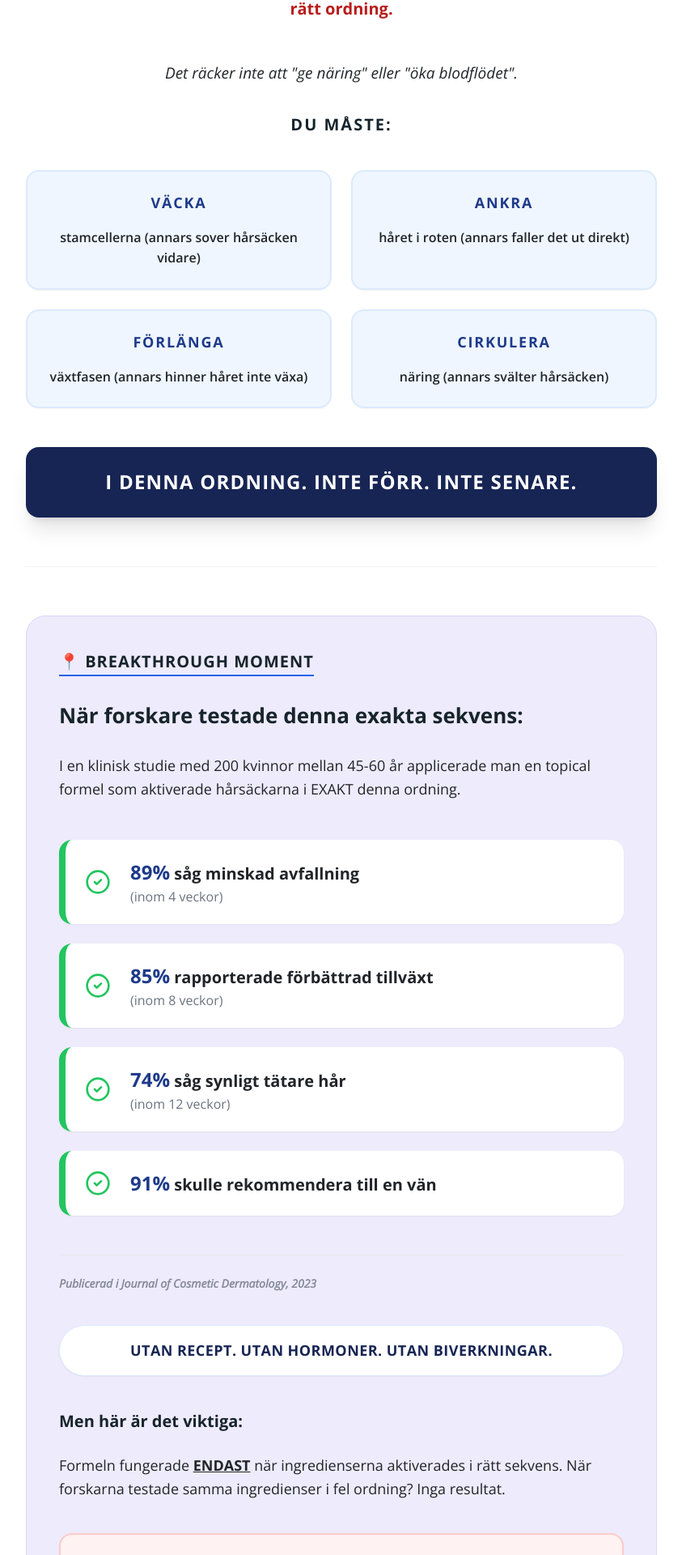
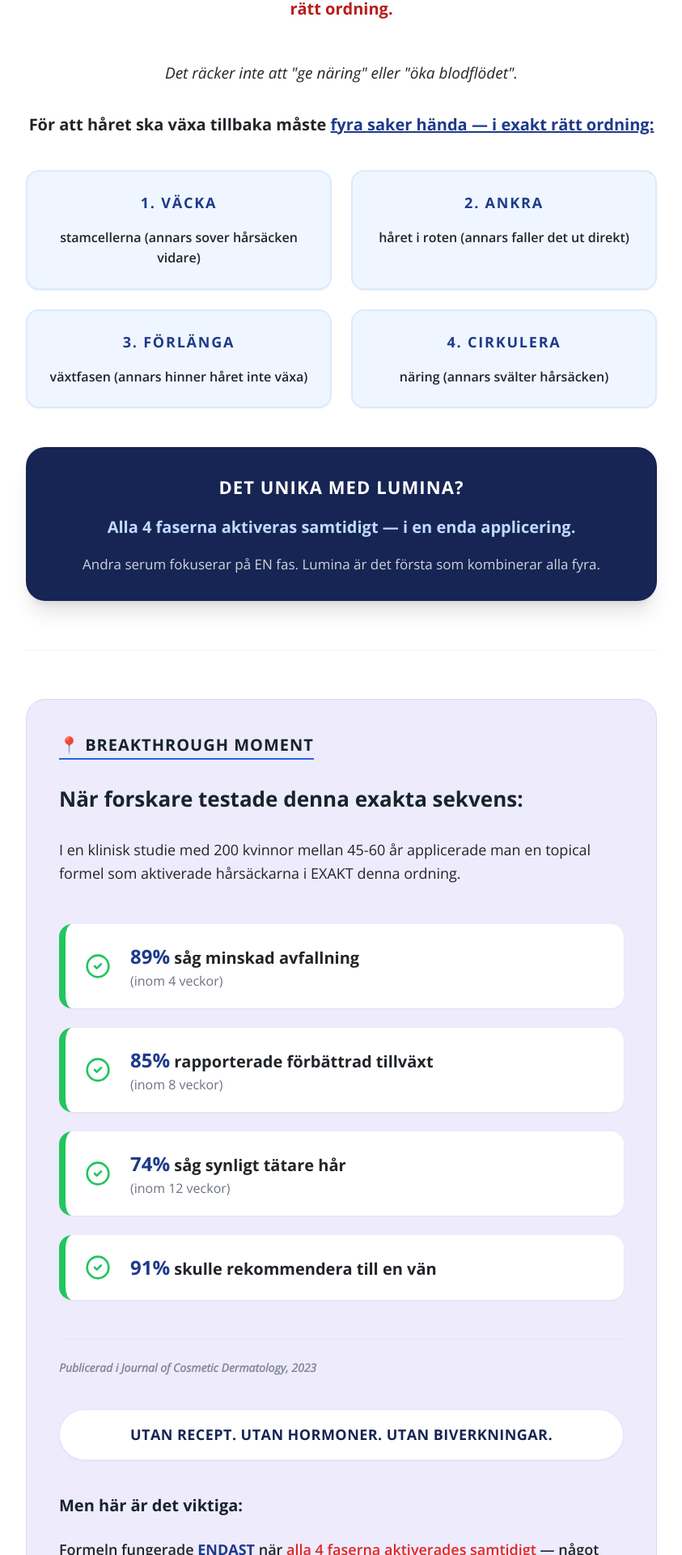
Before and after one commit to mangaz900/luminaflow, a React (Vite) app: page /kvinnor-55-plus-v4 in a window 1280 px wide. Shown: the part 4891-6811 px from the top of the page at 81% size, without its empty margins (218-1061 px from the left). Built offline with nearby package versions, Linux system fonts and the light colour scheme; no server answers; a web font is replaced by a local one.

Commit message:
Clarify 4-phase synergy in V4 (all-in-one product)

```diff
--- a/pages/listicles/Women55PlusV4.tsx
+++ b/pages/listicles/Women55PlusV4.tsx
@@ -234,28 +234,40 @@ const Women55PlusV4: React.FC = () => {
                                 Det räcker inte att "ge näring" eller "öka blodflödet".
                             </p>
 
-                            <p className="text-[20px] mb-10 font-black text-center text-[#17242C] uppercase tracking-widest">Du måste:</p>
+                            <p className="text-[20px] mb-10 text-center font-bold">
+                                För att håret ska växa tillbaka måste <span className="text-blue-900 underline">fyra saker hända — i exakt rätt ordning:</span>
+                            </p>
+
                             <div className="grid grid-cols-1 md:grid-cols-2 gap-6 mb-12">
                                 <div className="border-2 border-blue-100 bg-blue-50 p-6 rounded-2xl text-center shadow-sm">
-                                    <p className="text-[18px] font-black text-blue-900 uppercase mb-4 m-0 tracking-widest">VÄCKA</p>
+                                    <p className="text-[18px] font-black text-blue-900 uppercase mb-4 m-0 tracking-widest">1. VÄCKA</p>
                                     <p className="text-[16px] m-0 font-semibold">stamcellerna (annars sover hårsäcken vidare)</p>
                                 </div>
                                 <div className="border-2 border-blue-100 bg-blue-50 p-6 rounded-2xl text-center shadow-sm">
-                                    <p className="text-[18px] font-black text-blue-900 uppercase mb-4 m-0 tracking-widest">ANKRA</p>
+                                    <p className="text-[18px] font-black text-blue-900 uppercase mb-4 m-0 tracking-widest">2. ANKRA</p>
                                     <p className="text-[16px] m-0 font-semibold">håret i roten (annars faller det ut direkt)</p>
                                 </div>
                                 <div className="border-2 border-blue-100 bg-blue-50 p-6 rounded-2xl text-center shadow-sm">
-                                    <p className="text-[18px] font-black text-blue-900 uppercase mb-4 m-0 tracking-widest">FÖRLÄNGA</p>
+                                    <p className="text-[18px] font-black text-blue-900 uppercase mb-4 m-0 tracking-widest">3. FÖRLÄNGA</p>
                                     <p className="text-[16px] m-0 font-semibold">växtfasen (annars hinner håret inte växa)</p>
                                 </div>
                                 <div className="border-2 border-blue-100 bg-blue-50 p-6 rounded-2xl text-center shadow-sm">
-                                    <p className="text-[18px] font-black text-blue-900 uppercase mb-4 m-0 tracking-widest">CIRKULERA</p>
+                                    <p className="text-[18px] font-black text-blue-900 uppercase mb-4 m-0 tracking-widest">4. CIRKULERA</p>
                                     <p className="text-[16px] m-0 font-semibold">näring (annars svälter hårsäcken)</p>
                                 </div>
                             </div>
-                            <p className="text-[24px] text-center font-black text-white bg-blue-950 p-6 rounded-2xl shadow-xl uppercase tracking-wider">
-                                I denna ordning. Inte förr. Inte senare.
-                            </p>
+
+                            <div className="bg-blue-950 p-8 rounded-3xl shadow-xl space-y-4 mb-12">
+                                <p className="text-[22px] text-center font-black text-white uppercase tracking-wider m-0">
+                                    Det unika med Lumina?
+                                </p>
+                                <p className="text-[20px] text-center font-bold text-blue-200 m-0">
+                                    Alla 4 faserna aktiveras samtidigt — i en enda applicering.
+                                </p>
+                                <p className="text-[17px] text-center text-white/80 m-0">
+                                    Andra serum fokuserar på EN fas. Lumina är det första som kombinerar alla fyra.
+                                </p>
+                            </div>
                         </div>
 
                         <SectionDivider />
@@ -293,8 +305,8 @@ const Women55PlusV4: React.FC = () => {
                             </p>
 
                             <p className="text-[20px] font-bold mb-[24px] text-[#17242C]">Men här är det viktiga:</p>
-                            <p className="text-[18px] mb-10 leading-relaxed">
-                                Formeln fungerade <span className="underline font-bold">ENDAST</span> när ingredienserna aktiverades i rätt sekvens. När forskarna testade samma ingredienser i fel ordning? Inga resultat.
+                            <p className="text-[18px] mb-10 leading-relaxed font-semibold">
+                                Formeln fungerade <span className="underline font-bold text-blue-900">ENDAST</span> när <span className="text-red-600">alla 4 faserna aktiverades samtidigt</span> — något som kräver exakt rätt kombination och koncentration av ingredienser.
                             </p>
                             <p className="text-[20px] font-bold text-red-700 border-2 border-red-200 bg-red-50 p-8 rounded-2xl leading-relaxed shadow-sm">
                                 Det är därför <span className="underline">de flesta</span> hårsera på marknaden inte fungerar för kvinnor i klimakteriet — de ger näring, men de väcker aldrig hårsäcken först.
@@ -310,7 +322,7 @@ const Women55PlusV4: React.FC = () => {
                                 "The 4-Phase Follicle Reactivation System™"
                             </h2>
                             <p className="text-[20px] mb-16 text-center font-bold italic bg-blue-50 p-8 rounded-3xl border-2 border-blue-100 text-blue-900 shadow-sm leading-relaxed">
-                                Den <span className="underline text-red-600">första</span> vetenskapligt beprövda metoden som kombinerar alla 4 faserna för att aktivera sovande hårsäckar i klimakteriet — i exakt rätt ordning.
+                                Den första vetenskapligt beprövade formeln som <span className="text-red-600 font-black underline">kombinerar alla 4 faserna i EN produkt</span> — något som krävs för att aktivera sovande hårsäckar i klimakteriet.
                             </p>
 
                             <div className="space-y-10">
@@ -424,6 +436,22 @@ const Women55PlusV4: React.FC = () => {
                                 <p className="text-[19px] font-[900] tracking-tight">Varje fas är vetenskapligt bevisad.</p>
                                 <p className="text-[19px] font-[900] tracking-tight">Varje ingrediens är kliniskt testad.</p>
                                 <p className="text-[20px] font-black text-blue-900 uppercase tracking-tight">Och sekvensen är specifikt designad för vad som händer i din hårbotten efter klimakteriet.</p>
+                            </div>
+
+                            <div className="bg-[#F8F9FF] p-10 rounded-[32px] border-2 border-blue-100 mb-16 text-left shadow-sm">
+                                <h4 className="text-[22px] font-black text-blue-950 mb-6 uppercase tracking-tight underline underline-offset-8">Varför fungerar detta?</h4>
+                                <p className="text-[18px] mb-6 font-semibold">
+                                    Varje ingrediens aktiverar EN specifik fas. Men <span className="text-blue-900">tillsammans, i samma formula</span>, skapar de en synergistisk effekt där:
+                                </p>
+                                <ul className="space-y-4 text-[17px] font-bold list-none p-0">
+                                    <li className="flex gap-4 items-start"><span className="text-blue-600">🔹</span> <strong>Redensyl</strong> väcker hårsäcken</li>
+                                    <li className="flex gap-4 items-start"><span className="text-blue-600">🔹</span> <strong>Aminexil</strong> håller håret kvar medan det växer</li>
+                                    <li className="flex gap-4 items-start"><span className="text-blue-600">🔹</span> <strong>Anagain</strong> förlänger tillväxten</li>
+                                    <li className="flex gap-4 items-start"><span className="text-blue-600">🔹</span> <strong>Rosmarin</strong> cirkulerar näring till allt detta</li>
+                                </ul>
+                                <p className="text-[18px] mt-8 italic text-red-700 font-bold">
+                                    Detta är varför andra serum misslyckas — de har kanske EN av dessa, men inte alla fyra i rätt koncentration.
+                                </p>
                             </div>
 
                             <p className="text-[22px] mb-10 font-[950] text-center text-red-600 bg-red-50 py-6 px-12 rounded-full inline-block shadow-md uppercase tracking-tight">
```
